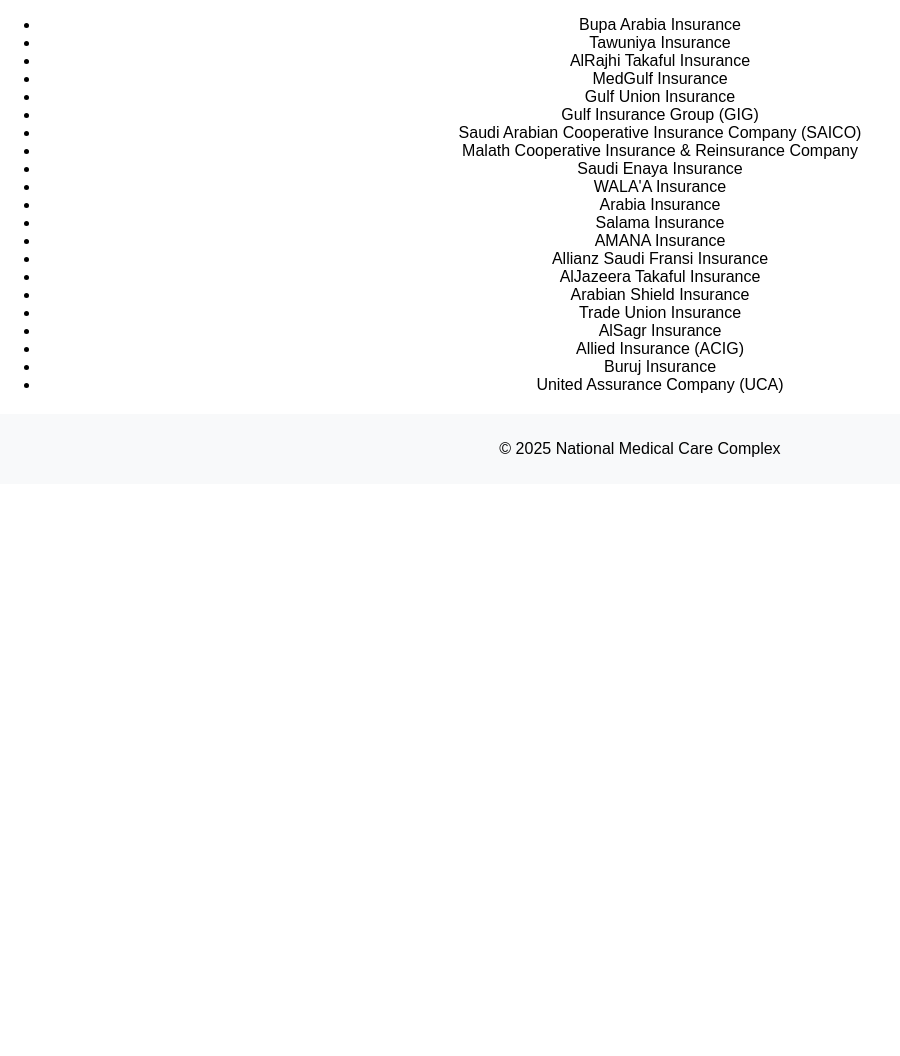
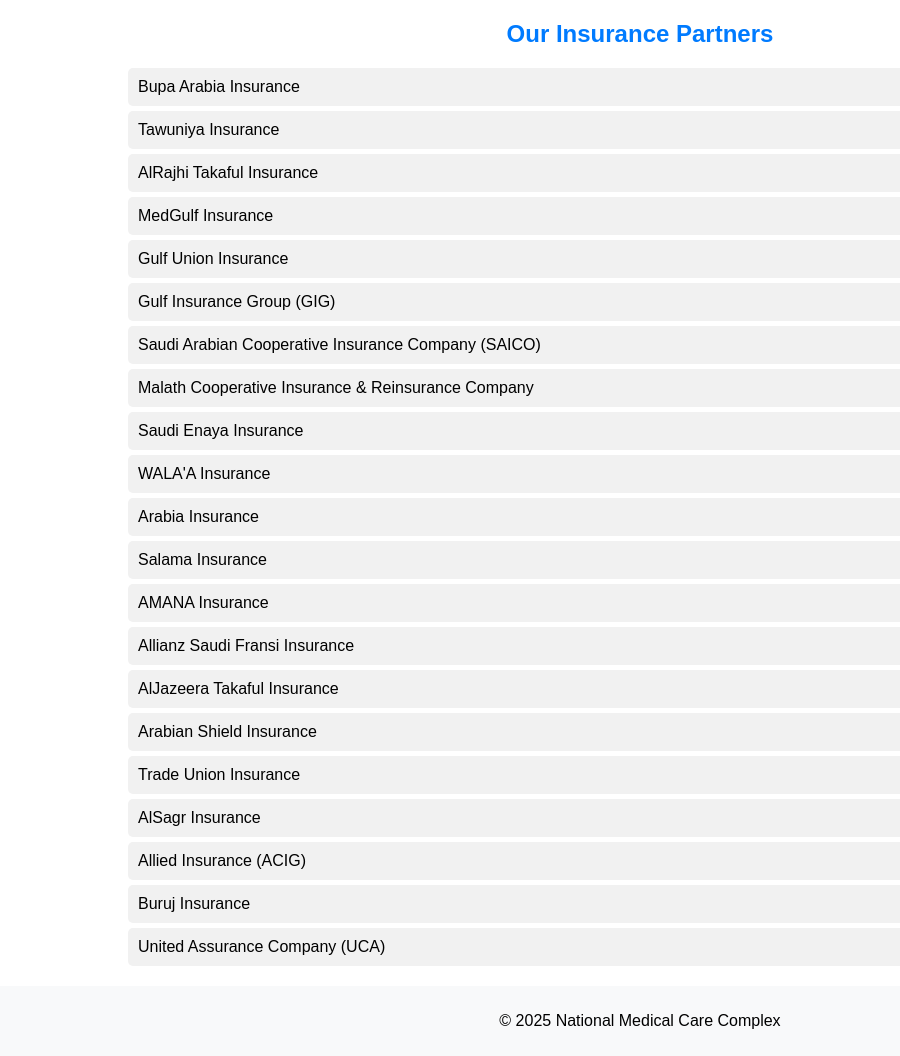
Before and after one commit to INFINITYP0WER/NationalMedicalCareWebsite, a PHP site: page /insurance.html in a window 1280 px wide. Shown: the part 144-1200 px from the top of the page, without its empty margins (0-900 px from the left). Before the commit the page ends 601 px from the top, so only its background shows below. Run offline with PHP 8.4, Linux system fonts and the light colour scheme.

Commit message:
Add files via upload
1️⃣ New Insurance Companies Page (insurance.html)
Added a dedicated page listing all the accepted insurance companies.

Styled the page to match your reference image.

Included navigation links to Home and Doctors List pages.

2️⃣ Enhanced Navigation Across Pages
The navigation menu now includes links to:

Home

Doctors

Insurance

Appointments (Placeholder)

Contact (Placeholder)

3️⃣ UI Improvements (CSS Updates)
Improved table styling in the Doctors List.

Created a modern and clean look for the Insurance Companies list.

Adjusted font sizes and colors for better readability.

4️⃣ Complete Project Folder with All Pages
index.html (Homepage)

doctors.html (Doctors List)

insurance.html (New Insurance Companies Page)

style.css (Updated styles for all pages)

```diff
--- a/insurance.html
+++ b/insurance.html
@@ -17,6 +17,8 @@
         </nav>
     </header>
     <main>
+        <div class="insurance-list">
+            <h2>Our Insurance Partners</h2>
             <ul>
                 <li>Bupa Arabia Insurance</li>
                 <li>Tawuniya Insurance</li>
@@ -40,6 +42,7 @@
                 <li>Buruj Insurance</li>
                 <li>United Assurance Company (UCA)</li>
             </ul>
+        </div>
     </main>
     <footer>
         <p>&copy; 2025 National Medical Care Complex</p>
--- a/style.css
+++ b/style.css
@@ -40,3 +40,22 @@ th {
     background-color: #007bff;
     color: white;
 }
+.insurance-list {
+    width: 80%;
+    margin: 20px auto;
+    text-align: left;
+}
+.insurance-list h2 {
+    text-align: center;
+    color: #007bff;
+}
+.insurance-list ul {
+    list-style-type: none;
+    padding: 0;
+}
+.insurance-list ul li {
+    background: #f1f1f1;
+    margin: 5px 0;
+    padding: 10px;
+    border-radius: 5px;
+}
```
Lines whose indentation alone changed are shown as unchanged.
